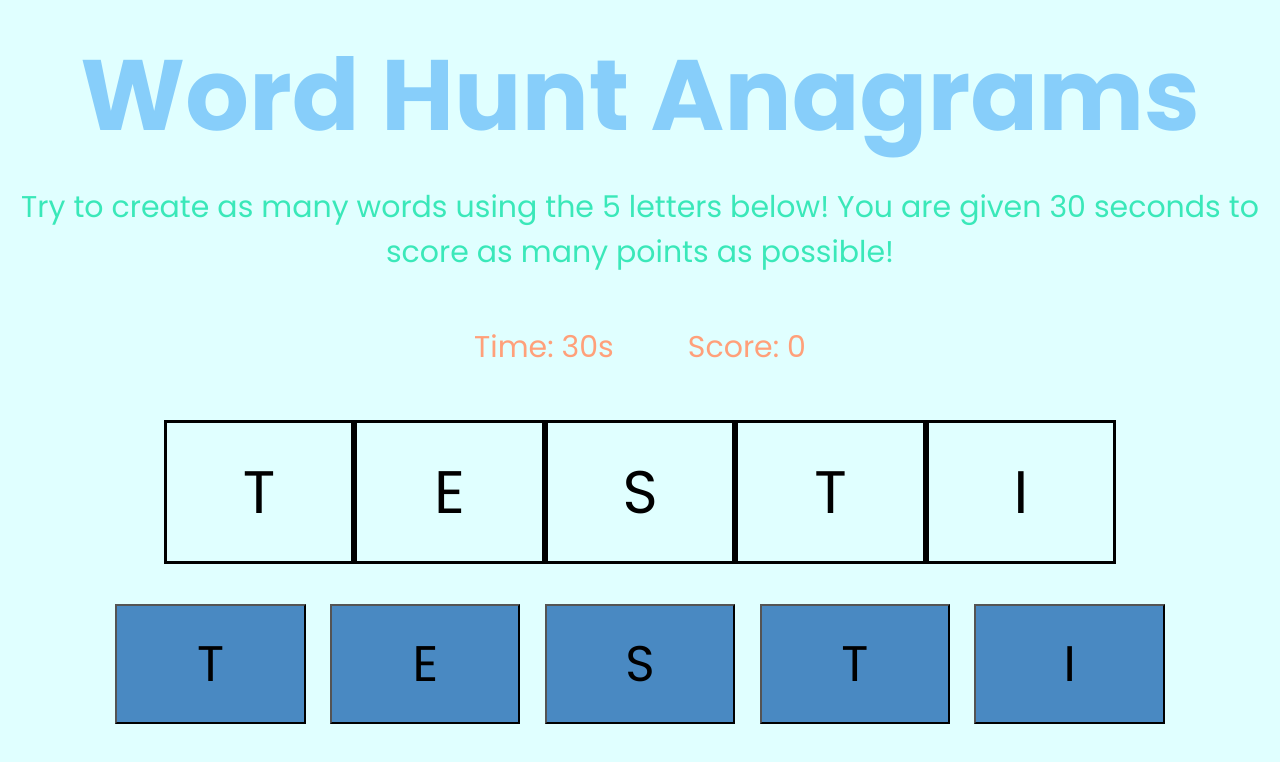
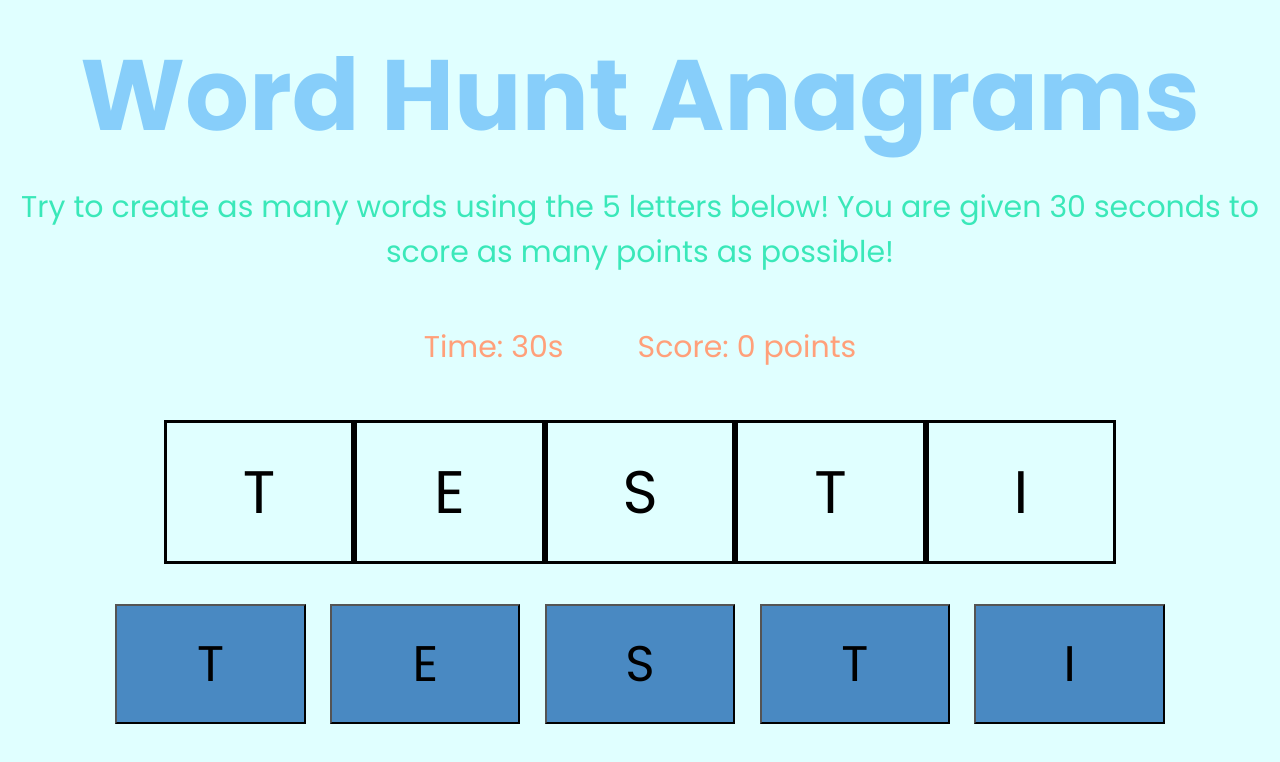
Before and after one commit to Tyanspops/FebServerProj, a website: page public/index.html in a window 1280 px wide. Drawn offline with Linux system fonts and the light colour scheme; files whose address does not match are found by name.

Commit message:
update newBranch

```diff
--- a/public/index.html
+++ b/public/index.html
@@ -14,7 +14,7 @@
             </span>
             &nbsp;&nbsp;&nbsp;&nbsp;&nbsp;&nbsp;
             <span id = "score">
-                Score: 0
+                Score: 0 points
             </span>
         </p>
         <br>
```
